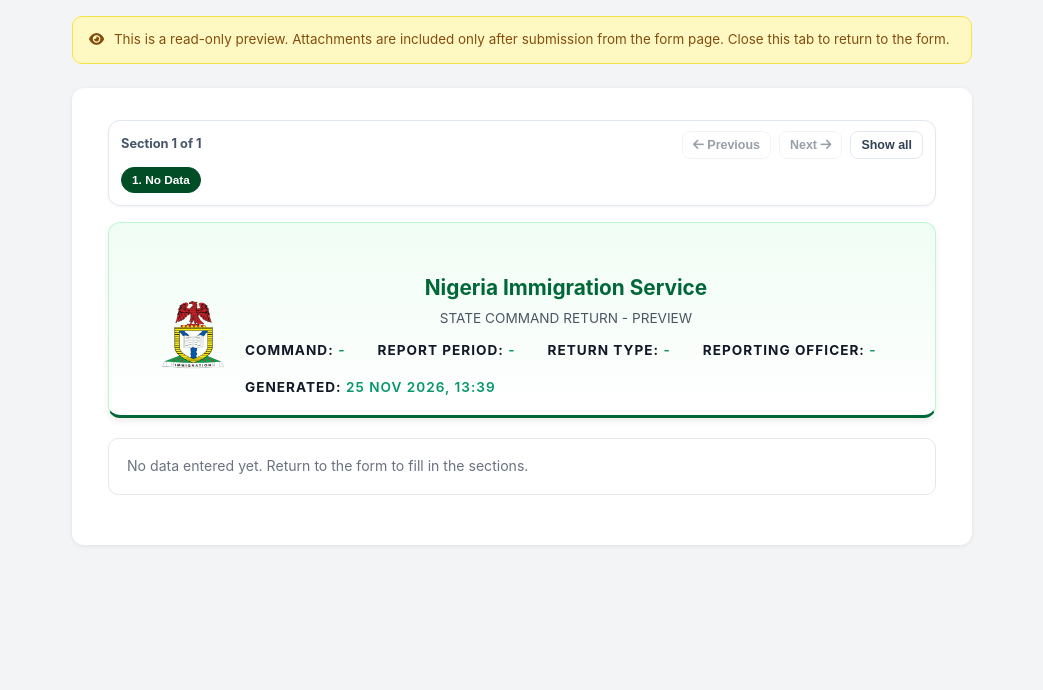
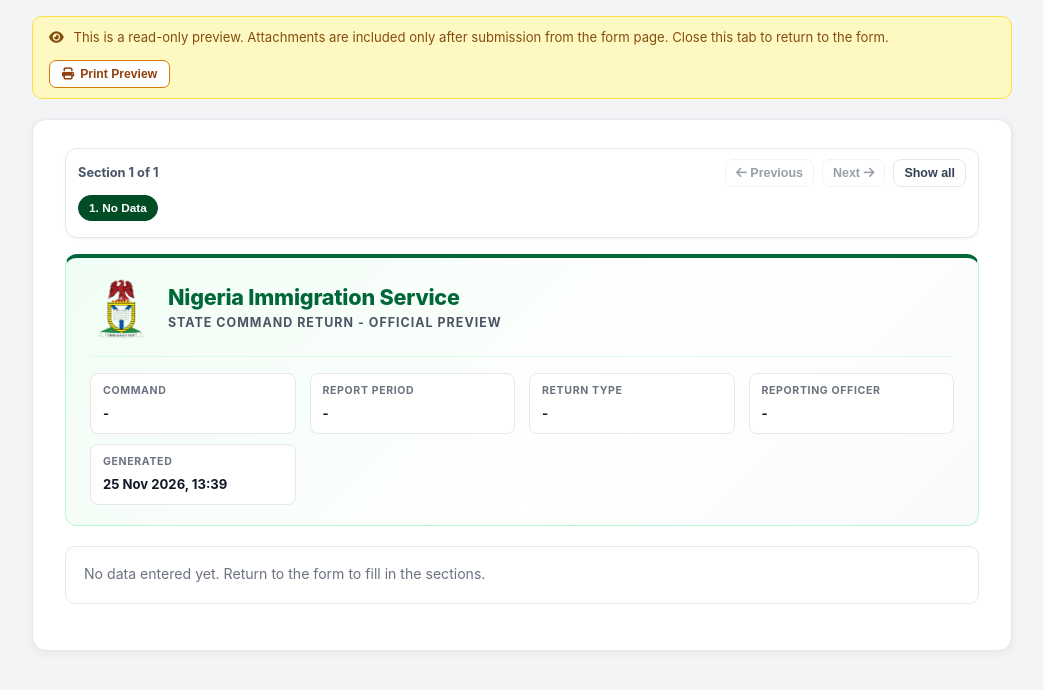
Before and after one commit to Dago001/nis-redas-work, a Laravel app: template resources/views/user/states/preview.blade.php in a window 1280 px wide. Shown: the top 690 px of the page, without its empty margins (118-1161 px from the left). Run offline with Laravel 12, Linux system fonts and the light colour scheme; the template is opened without the code that fills it, so the values that code supplies are empty; style sheets or scripts are compiled from the project's sources; parts of the project's set-up code (start-up, migrations or seed data) failed here and were passed over.

Commit message:
Fix State Command Return preview header layout, hide internal idempotency key, and add section tab scrolling

```diff
--- a/app/Http/Controllers/Web/DashboardController.php
+++ b/app/Http/Controllers/Web/DashboardController.php
@@ -570,7 +570,16 @@ class DashboardController extends Controller
      */
     public function previewStateReturn(Request $request): View
     {
-        $previewData = $request->except(['_token', 'data_consent', 'attachments', 'supporting_documents', 'workflow_path', 'status']);
+        $previewData = $request->except([
+            '_token',
+            '_method',
+            '_idempotency_key',
+            'data_consent',
+            'attachments',
+            'supporting_documents',
+            'workflow_path',
+            'status',
+        ]);
 
         $user = Auth::user();
 
--- a/resources/views/partials/preview-pagination.blade.php
+++ b/resources/views/partials/preview-pagination.blade.php
@@ -12,7 +12,19 @@
     .preview-paginator-controls button { padding:6px 10px; border-radius:8px; border:1px solid var(--gray-200); background:#fff; color:var(--gray-700); font-size:.78rem; font-weight:600; cursor:pointer; }
     .preview-paginator-controls button:hover { background:var(--nis-50); color:var(--nis-700); border-color:var(--nis-200); }
     .preview-paginator-controls button:disabled { opacity:.5; cursor:not-allowed; }
-    .preview-section-tabs { display:flex; gap:6px; overflow-x:auto; padding:8px 0 2px; }
+    .preview-section-tabs {
+        display:flex;
+        gap:6px;
+        overflow-x:auto;
+        padding:8px 0 6px;
+        scroll-behavior:smooth;
+        scrollbar-width:thin;
+        scrollbar-color:#94a3b8 #f1f5f9;
+    }
+    .preview-section-tabs::-webkit-scrollbar { height:6px; }
+    .preview-section-tabs::-webkit-scrollbar-track { background:#f1f5f9; border-radius:4px; }
+    .preview-section-tabs::-webkit-scrollbar-thumb { background:#94a3b8; border-radius:4px; }
+    .preview-section-tabs::-webkit-scrollbar-thumb:hover { background:#64748b; }
     .preview-section-tab { flex-shrink:0; padding:5px 10px; border-radius:999px; border:1px solid var(--gray-200); background:#fff; color:var(--gray-600); font-size:.74rem; font-weight:600; cursor:pointer; white-space:nowrap; }
     .preview-section-tab:hover { background:var(--nis-50); color:var(--nis-700); }
     .preview-section-tab.active { background:var(--nis-700); color:#fff; border-color:var(--nis-700); }
@@ -109,6 +121,16 @@
             if (e.key === 'ArrowLeft') { e.preventDefault(); goTo(current - 1); }
         });
 
+        if (tabsWrap) {
+            tabsWrap.addEventListener('wheel', function (e) {
+                if (tabsWrap.scrollWidth <= tabsWrap.clientWidth) return;
+                if (Math.abs(e.deltaY) > Math.abs(e.deltaX)) {
+                    e.preventDefault();
+                    tabsWrap.scrollLeft += e.deltaY;
+                }
+            }, { passive: false });
+        }
+
         buildTabs();
         render();
     });
--- a/resources/views/user/states/preview.blade.php
+++ b/resources/views/user/states/preview.blade.php
@@ -7,35 +7,125 @@
     @vite(['resources/css/app.css', 'resources/js/app.js'])
     <style>
         body { background:#f3f4f6; color:#111827; font-family:'Inter',system-ui,sans-serif; margin:0; }
-        .report-page { max-width:900px; margin:24px auto; background:#fff; padding:32px 36px; border-radius:12px; box-shadow:0 1px 4px rgba(0,0,0,.08); }
-        .report-header { border-bottom:3px solid #006838; padding-bottom:16px; margin-bottom:20px; }
-        .report-header-flex { display:flex; align-items:center; gap:16px; }
-        .report-header img.logo { width:72px; height:72px; flex-shrink:0; }
-        .report-header h1 { font-size:1.3rem; margin:0 0 4px; color:#006838; }
-        .report-header p { margin:2px 0; font-size:.85rem; color:#4b5563; }
-        .report-meta { display:flex; flex-wrap:wrap; gap:16px 32px; margin-top:10px; font-size:.85rem; }
-        .report-meta strong { color:#111827; }
+        .report-page { max-width:980px; margin:20px auto 32px; background:#fff; padding:28px 32px; border-radius:14px; box-shadow:0 2px 10px rgba(0,0,0,.06); border:1px solid #e5e7eb; }
 
-        .report-section { border:1px solid #e5e7eb; border-radius:10px; padding:16px 18px 8px; margin:0 0 18px; background:#fff; }
-        .section-title { display:flex; align-items:center; gap:8px; font-size:.95rem; font-weight:700; color:#006838; margin:0 0 10px; border-bottom:2px solid #006838; padding-bottom:6px; }
+        /* Official NIS Letterhead Banner (isolated from dashboard.css .report-header) */
+        .nis-preview-banner {
+            background:linear-gradient(135deg, #f0fdf4 0%, #ffffff 60%, #f8fafc 100%);
+            border:1px solid #bbf7d0;
+            border-top:4px solid #006838;
+            border-radius:12px;
+            padding:20px 24px;
+            margin-bottom:20px;
+        }
+        .nis-preview-brand {
+            display:flex;
+            align-items:center;
+            gap:16px;
+            padding-bottom:16px;
+            border-bottom:1px solid #dcfce7;
+        }
+        .nis-preview-brand img.logo {
+            width:62px;
+            height:62px;
+            object-fit:contain;
+            flex-shrink:0;
+        }
+        .nis-preview-brand-text h1 {
+            font-size:1.35rem;
+            font-weight:800;
+            margin:0 0 3px;
+            color:#006838;
+            letter-spacing:-.01em;
+            line-height:1.2;
+        }
+        .nis-preview-brand-text .subtitle {
+            margin:0;
+            font-size:.78rem;
+            font-weight:700;
+            letter-spacing:.08em;
+            text-transform:uppercase;
+            color:#4b5563;
+        }
+        .nis-preview-meta-grid {
+            display:grid;
+            grid-template-columns:repeat(auto-fit, minmax(165px, 1fr));
+            gap:10px 14px;
+            margin-top:16px;
+        }
+        .nis-preview-meta-item {
+            background:#fff;
+            border:1px solid #e5e7eb;
+            border-radius:8px;
+            padding:9px 12px;
+        }
+        .nis-preview-meta-label {
+            display:block;
+            font-size:.66rem;
+            font-weight:700;
+            letter-spacing:.06em;
+            text-transform:uppercase;
+            color:#6b7280;
+            margin-bottom:3px;
+        }
+        .nis-preview-meta-value {
+            display:block;
+            font-size:.82rem;
+            font-weight:700;
+            color:#111827;
+            word-break:break-word;
+        }
+
+        .report-section { border:1px solid #e5e7eb; border-radius:10px; padding:16px 18px 10px; margin:0 0 18px; background:#fff; overflow-x:auto; }
+        .section-title { display:flex; align-items:center; gap:8px; font-size:.95rem; font-weight:700; color:#006838; margin:0 0 12px; border-bottom:2px solid #006838; padding-bottom:6px; }
         .section-num { display:inline-flex; align-items:center; justify-content:center; min-width:22px; height:22px; padding:0 6px; border-radius:6px; background:#006838; color:#fff; font-size:.72rem; font-weight:700; }
-        .sub-section-title { font-size:.85rem; font-weight:700; color:#374151; margin:12px 0 6px; }
+        .sub-section-title { font-size:.84rem; font-weight:700; color:#374151; margin:14px 0 6px; }
 
         table.report-table { width:100%; border-collapse:collapse; font-size:.8rem; margin-bottom:12px; }
-        table.report-table th, table.report-table td { border:1px solid #d1d5db; padding:5px 8px; text-align:left; vertical-align:top; }
+        table.report-table th, table.report-table td { border:1px solid #d1d5db; padding:6px 10px; text-align:left; vertical-align:top; }
         table.report-table th { background:#f0fdf4; font-weight:700; color:#14532d; }
-        table.report-table td.kv-key { width:38%; font-weight:600; background:#f9fafb; }
+        table.report-table td.kv-key { width:34%; font-weight:600; background:#f9fafb; color:#374151; }
         table.report-table.kv-table td:last-child { white-space:pre-wrap; }
         table.report-table td.row-head { font-weight:600; background:#f9fafb; }
 
-        .preview-note { background:#fef9c3; border:1px solid #fde047; color:#854d0e; border-radius:10px; padding:12px 16px; font-size:.84rem; max-width:900px; margin:16px auto; }
+        .preview-note {
+            display:flex;
+            align-items:center;
+            justify-content:space-between;
+            gap:12px;
+            flex-wrap:wrap;
+            background:#fef9c3;
+            border:1px solid #fde047;
+            color:#854d0e;
+            border-radius:10px;
+            padding:10px 16px;
+            font-size:.82rem;
+            max-width:980px;
+            margin:16px auto 0;
+        }
+        .preview-note-actions { display:flex; gap:8px; flex-shrink:0; }
+        .preview-note-btn {
+            display:inline-flex;
+            align-items:center;
+            gap:6px;
+            padding:6px 12px;
+            border-radius:7px;
+            border:1px solid #d97706;
+            background:#fff;
+            color:#92400e;
+            font-size:.76rem;
+            font-weight:700;
+            cursor:pointer;
+        }
+        .preview-note-btn:hover { background:#fffbeb; }
 
         @page { size:A4; margin:14mm 12mm; }
         @media print {
             body { background:#fff; }
-            .report-page { margin:0; max-width:none; box-shadow:none; border-radius:0; padding:0; }
+            .report-page { margin:0; max-width:none; box-shadow:none; border:none; border-radius:0; padding:0; }
             .preview-note { display:none !important; }
-            .report-section { border:none; border-radius:0; padding:0; margin:0 0 16px; }
+            .nis-preview-banner { background:#fff; border:1px solid #d1d5db; border-top:3px solid #006838; }
+            .report-section { border:none; border-radius:0; padding:0; margin:0 0 16px; overflow:visible; }
             .section-title, .sub-section-title { break-after:avoid; }
             table.report-table thead { display:table-header-group; }
             table.report-table tr { break-inside:avoid; }
@@ -46,7 +136,7 @@
 <body>
 @php
     $data = is_array($previewData ?? null) ? $previewData : [];
-    $skipKeys = ['command_name', 'period', 'return_type', 'report_period', 'reporting_officer', 'data_consent', 'supporting_documents', 'attachments'];
+    $skipKeys = ['command_name', 'period', 'return_type', 'report_period', 'reporting_officer', 'data_consent', 'supporting_documents', 'attachments', '_idempotency_key', '_method', '_token'];
 
     $directorateNames = [];
     foreach (\App\Http\Controllers\Web\DashboardController::directorates() as $slug => $meta) {
@@ -81,8 +171,15 @@ $sections = \App\Services\PreviewRenderer::buildSections($data, [
 @endphp
 
 <div class="preview-note">
-    <i class="fas fa-eye" style="margin-right:6px;"></i>
-    This is a read-only preview. Attachments are included only after submission from the form page. Close this tab to return to the form.
+    <div>
+        <i class="fas fa-eye" style="margin-right:6px;"></i>
+        This is a read-only preview. Attachments are included only after submission from the form page. Close this tab to return to the form.
+    </div>
+    <div class="preview-note-actions">
+        <button type="button" class="preview-note-btn" onclick="window.print()">
+            <i class="fas fa-print"></i> Print Preview
+        </button>
+    </div>
 </div>
 
 <div class="report-page" data-preview-paginator>
@@ -100,19 +197,34 @@ $sections = \App\Services\PreviewRenderer::buildSections($data, [
         <div class="preview-section-tabs"></div>
     </div>
 
-    <div class="report-header">
-        <div class="report-header-flex">
+    <div class="nis-preview-banner">
+        <div class="nis-preview-brand">
             <img class="logo" src="{{ asset('nis-logo.png') }}" alt="NIS Logo">
-            <div>
+            <div class="nis-preview-brand-text">
                 <h1>Nigeria Immigration Service</h1>
-                <p>STATE COMMAND RETURN - PREVIEW</p>
-                <div class="report-meta">
-                    <span><strong>Command:</strong> {{ $commandName ?? '-' }}</span>
-                    <span><strong>Report Period:</strong> {{ $periodLabel }}</span>
-                    <span><strong>Return Type:</strong> {{ $typeLabel }}</span>
-                    <span><strong>Reporting Officer:</strong> {{ $data['reporting_officer'] ?? $user?->name ?? '-' }}</span>
-                    <span><strong>Generated:</strong> {{ now()->format('d M Y, H:i') }}</span>
-                </div>
+                <p class="subtitle">State Command Return - Official Preview</p>
+            </div>
+        </div>
+        <div class="nis-preview-meta-grid">
+            <div class="nis-preview-meta-item">
+                <span class="nis-preview-meta-label">Command</span>
+                <span class="nis-preview-meta-value">{{ $commandName ?? '-' }}</span>
+            </div>
+            <div class="nis-preview-meta-item">
+                <span class="nis-preview-meta-label">Report Period</span>
+                <span class="nis-preview-meta-value">{{ $periodLabel }}</span>
+            </div>
+            <div class="nis-preview-meta-item">
+                <span class="nis-preview-meta-label">Return Type</span>
+                <span class="nis-preview-meta-value">{{ $typeLabel }}</span>
+            </div>
+            <div class="nis-preview-meta-item">
+                <span class="nis-preview-meta-label">Reporting Officer</span>
+                <span class="nis-preview-meta-value">{{ $data['reporting_officer'] ?? $user?->name ?? '-' }}</span>
+            </div>
+            <div class="nis-preview-meta-item">
+                <span class="nis-preview-meta-label">Generated</span>
+                <span class="nis-preview-meta-value">{{ now()->format('d M Y, H:i') }}</span>
             </div>
         </div>
     </div>
```
